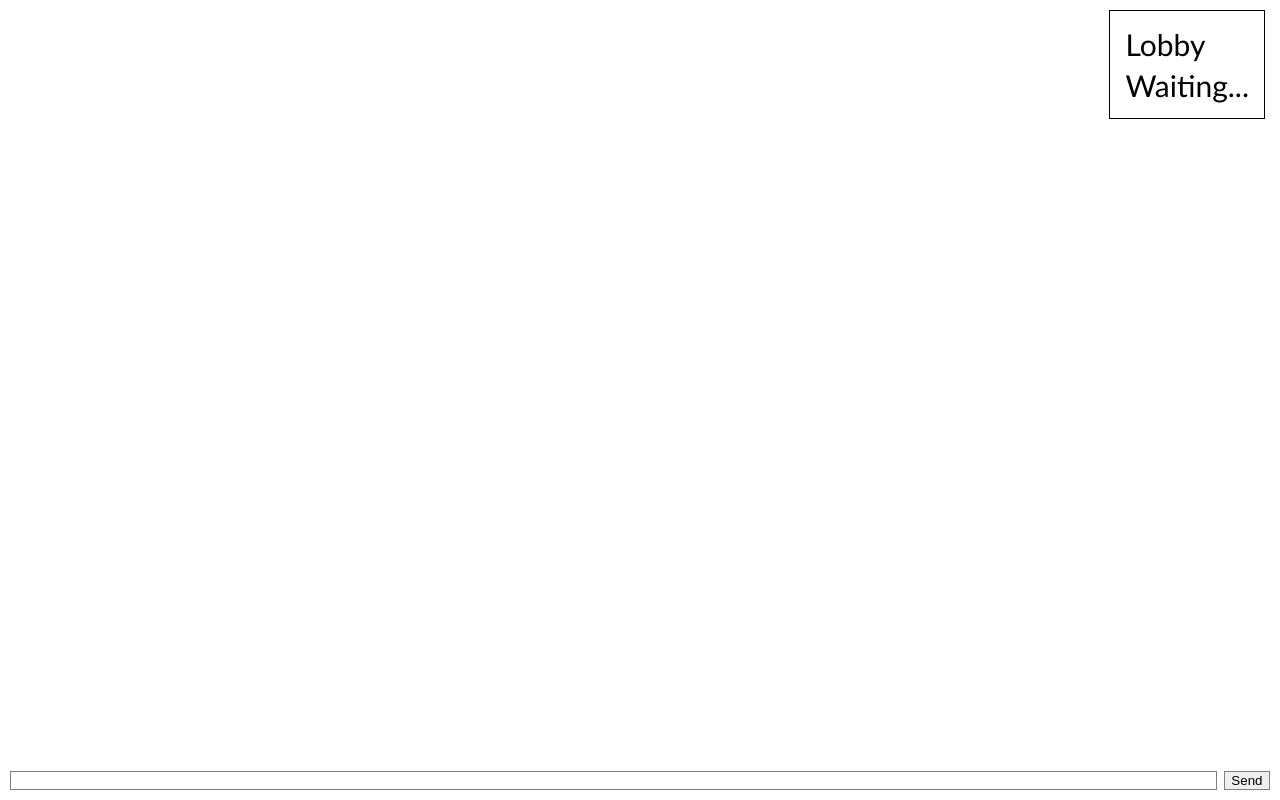
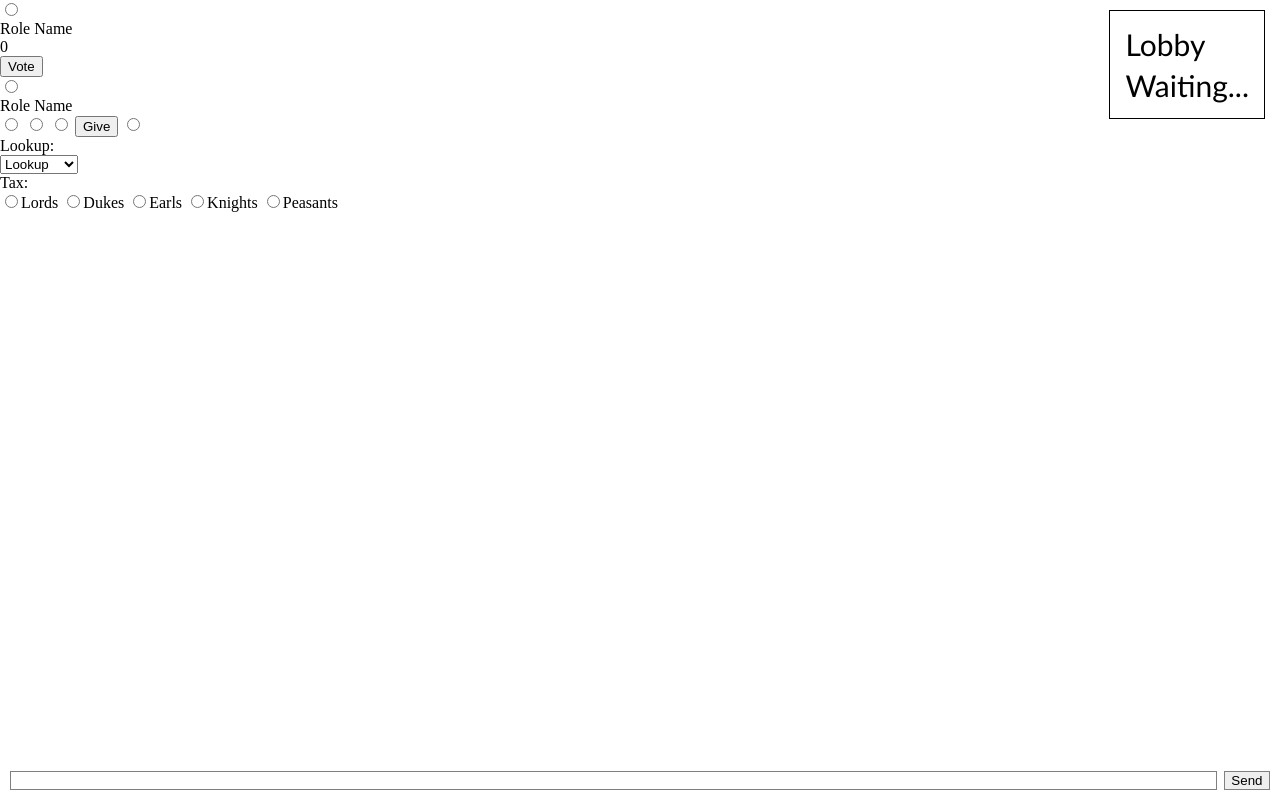
Before and after one commit to Manason/Kings-and-Peasants, a plain HTML site: page public/index.html in a window 1280 px wide. Drawn offline with nearby package versions, Linux system fonts and the light colour scheme; no server answers.

Commit message:
added html for player list and kings lookup & tax

```diff
--- a/public/index.html
+++ b/public/index.html
@@ -18,6 +18,45 @@
 		</div>
 		<div class="timer">
 			<p>Waiting...</p>
+		</div>
+	</div>
+	<div class="playerlist">
+		<!--Example of a player during voting stage-->
+		<div class="player">
+			<input type="radio" name="successor">
+			<p>Role Name</p>
+			<p class="vote-value">0</p>
+			<input type="button" value="Vote" class="vote-button">
+		</div>
+		<!--Example of a player during normal play-->
+		<div class="player">
+			<input type="radio" name="successor">
+			<p>Role Name</p>
+			<input type="radio" name="assassinate" class="playerlisticon">
+			<input type="radio" name="protect" class="playerlisticon">
+			<input type="radio" name="execute" class="playerlisticon">
+			<input type="button" value="Give" class="playerlisticon">
+			<input type="radio" name="roleaction" class="playerlisticon">
+		</div>
+	</div>
+	<div class="lookup-and-tax-module">
+		<div class="king-lookup">
+			<p class="lookup-and-tax-header">Lookup:</p>
+			<select name="lookup">
+				<option value="Lookup">Lookup</option>
+				<option value="Lord">Lords</option>
+				<option value="Earl">Earls</option>
+				<option value="Knight">Knights</option>
+				<option value="Peasant">Peasants</option>
+			</select>
+		</div>
+		<div class="king-tax">
+			<p class="lookup-and-tax-header">Tax:</p>
+			<input type="radio" name="group-tax" class="role-tax">Lords</input>
+			<input type="radio" name="group-tax" class="role-tax">Dukes</input>
+			<input type="radio" name="group-tax" class="role-tax">Earls</input>
+			<input type="radio" name="group-tax" class="role-tax">Knights</input>
+			<input type="radio" name="group-tax" class="role-tax">Peasants</input>
 		</div>
 	</div>
 	<div class="chat-window">
```
